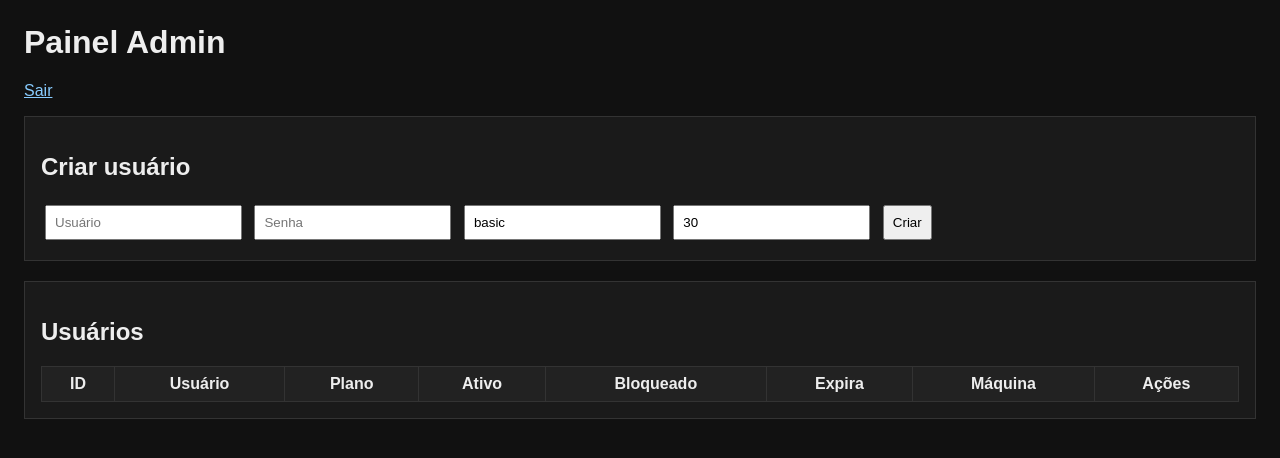
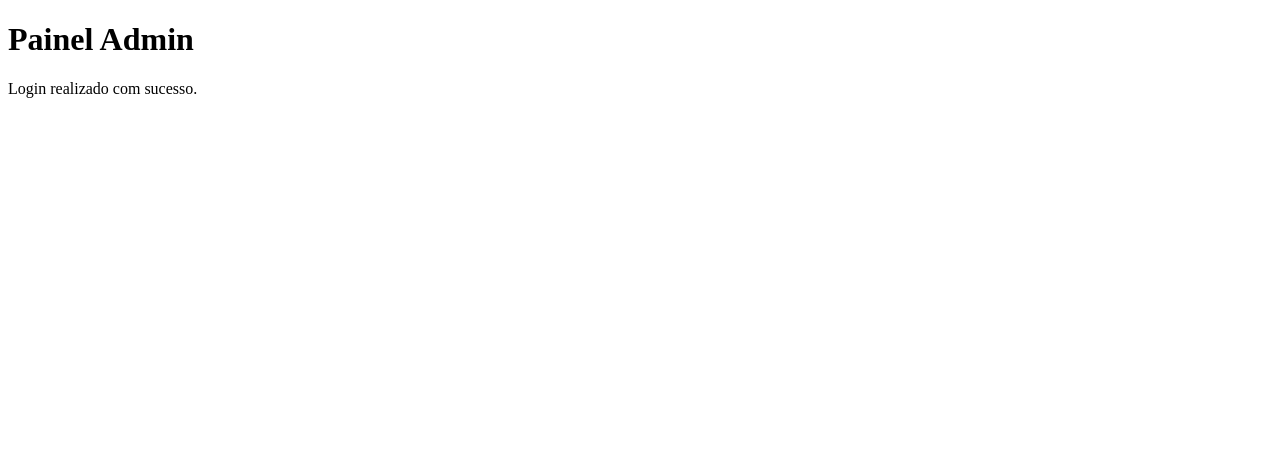
Before and after one commit to Fylipi/meu-server, a FastAPI app: page /admin in a window 1280 px wide. Shown: the top 458 px of the page. Run offline with FastAPI, Linux system fonts and the light colour scheme; lists and menus that the app fills with data are empty.

Commit message:
Update admin.html

```diff
--- a/templates/admin.html
+++ b/templates/admin.html
@@ -1,64 +1,11 @@
-<!doctype html>
-<html lang="pt-br">
+<!DOCTYPE html>
+<html lang="pt-BR">
 <head>
-  <meta charset="utf-8">
+  <meta charset="UTF-8">
   <title>Painel Admin</title>
-  <style>
-    body { font-family: Arial, sans-serif; margin: 24px; background:#111; color:#eee; }
-    table { border-collapse: collapse; width: 100%; background:#1a1a1a; }
-    th, td { border: 1px solid #333; padding: 8px; }
-    th { background:#222; }
-    input, button { padding: 8px; margin: 4px; }
-    form.inline { display:inline; }
-    .box { background:#1a1a1a; padding:16px; margin-bottom:20px; border:1px solid #333; }
-  </style>
 </head>
 <body>
   <h1>Painel Admin</h1>
-  <p><a href="/admin/logout" style="color:#8cf;">Sair</a></p>
-
-  <div class="box">
-    <h2>Criar usuário</h2>
-    <form method="post" action="/admin/user/create">
-      <input name="username" placeholder="Usuário" required>
-      <input name="password" placeholder="Senha" required>
-      <input name="plan_name" placeholder="Plano" value="basic" required>
-      <input name="days_valid" placeholder="Dias" value="30" required>
-      <button type="submit">Criar</button>
-    </form>
-  </div>
-
-  <div class="box">
-    <h2>Usuários</h2>
-    <table>
-      <tr>
-        <th>ID</th><th>Usuário</th><th>Plano</th><th>Ativo</th><th>Bloqueado</th>
-        <th>Expira</th><th>Máquina</th><th>Ações</th>
-      </tr>
-      {% for u in users %}
-      <tr>
-        <td>{{ u.id }}</td>
-        <td>{{ u.username }}</td>
-        <td>{{ u.plan_name }}</td>
-        <td>{{ "sim" if u.is_active else "não" }}</td>
-        <td>{{ "sim" if u.is_blocked else "não" }}</td>
-        <td>{{ u.expires_at }}</td>
-        <td>{{ u.machine_id or "-" }}</td>
-        <td>
-          <form class="inline" method="post" action="/admin/user/block/{{u.id}}">
-            <button type="submit">{{ "Desbloquear" if u.is_blocked else "Bloquear" }}</button>
-          </form>
-          <form class="inline" method="post" action="/admin/user/reset-machine/{{u.id}}">
-            <button type="submit">Resetar máquina</button>
-          </form>
-          <form class="inline" method="post" action="/admin/user/extend/{{u.id}}">
-            <input name="days" value="30" style="width:60px">
-            <button type="submit">+ dias</button>
-          </form>
-        </td>
-      </tr>
-      {% endfor %}
-    </table>
-  </div>
+  <p>Login realizado com sucesso.</p>
 </body>
 </html>
```
